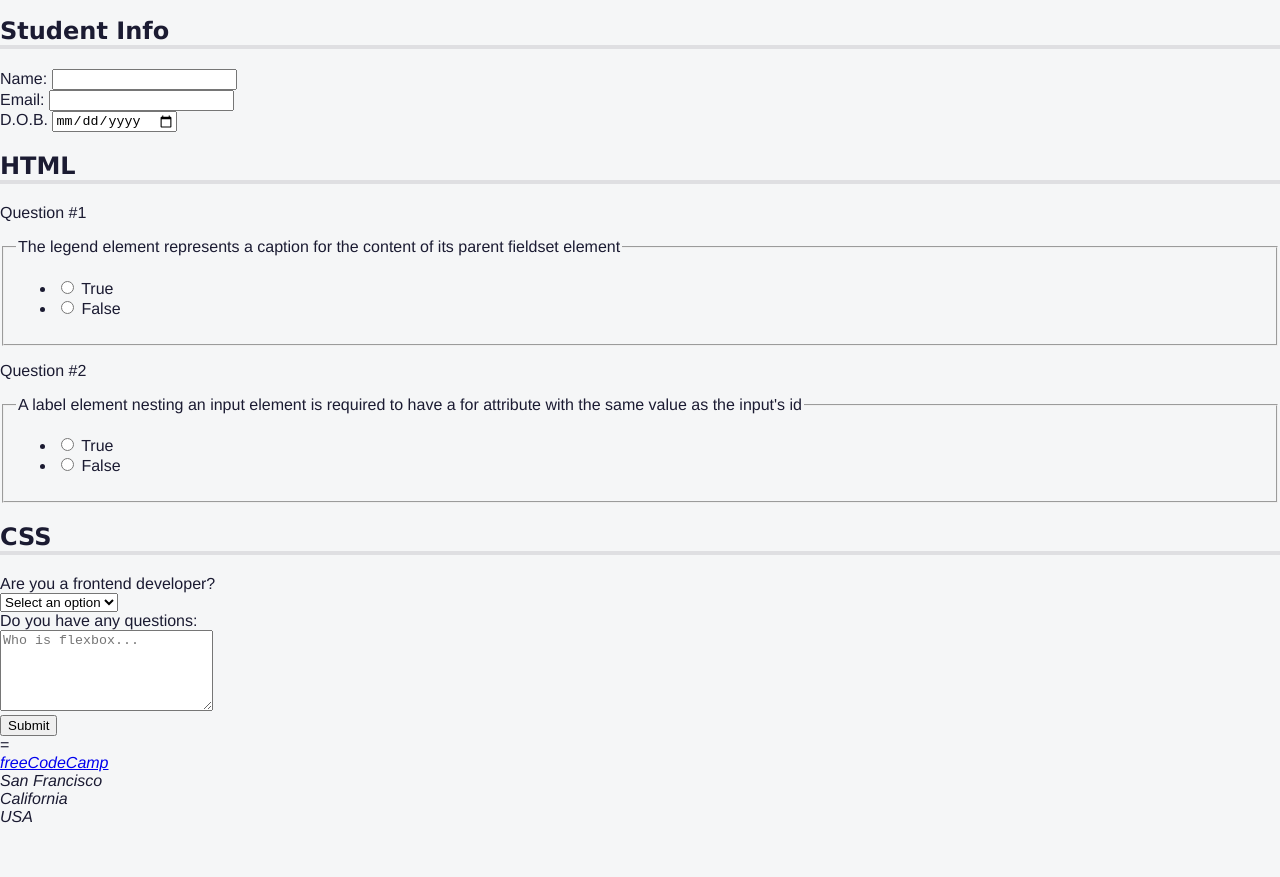
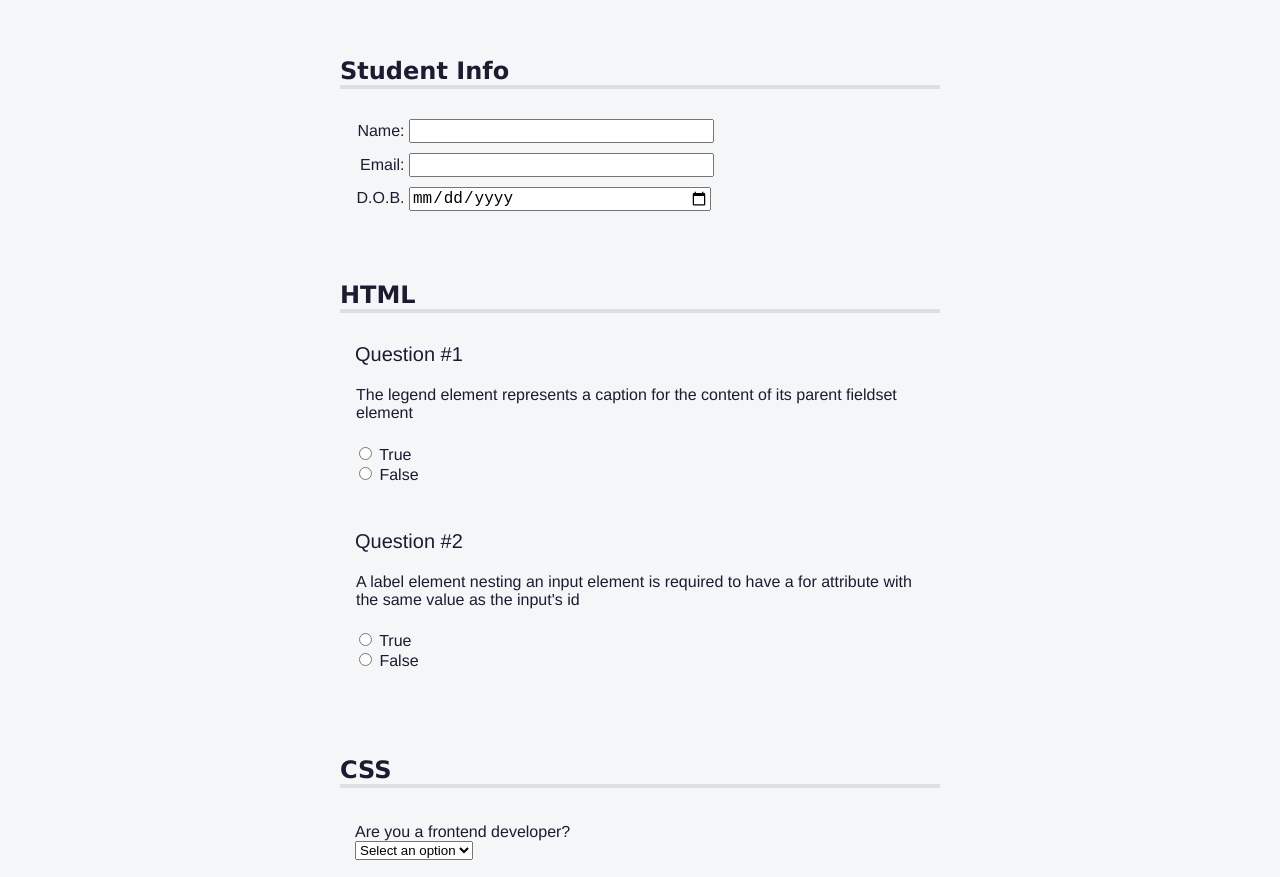
Before and after one commit to Beastcrusher69/HTML-CSS-Quiz, a plain HTML site: page index.html in a window 1280 px wide. Shown: the part 53-930 px from the top of the page. Before the commit the page ends 879 px from the top, so only its background shows below. Drawn offline with Linux system fonts and the light colour scheme.

Commit message:
completed 'html/css quiz' on FCC

```diff
--- a/index.html
+++ b/index.html
@@ -109,7 +109,7 @@
         <button type="submit">Submit</button>
       </form>
     </main>
-    <footer>=
+    <footer>
       <address>
         <a href="https://freecodecamp.org">freeCodeCamp</a><br />
         San Francisco<br />
--- a/styles.css
+++ b/styles.css
@@ -1,3 +1,9 @@
+@media (prefers-reduced-motion: no-preference) {
+  * {
+    scroll-behavior: smooth;
+  }
+}
+
 body {
   background: #f5f6f7;
   color: #1b1b32;
@@ -38,11 +44,11 @@ nav {
 nav > ul {
   display: flex;
   justify-content: space-evenly;
+  flex-wrap: wrap;
   align-items: center;
   padding-inline-start: 0;
   margin-block: 0;
   height: 100%;
-
 }
 
 nav > ul > li {
@@ -67,6 +73,12 @@ main {
   padding-top: 50px;
 }
 
+section {
+  width: 80%;
+  margin: 0 auto 10px auto;
+  max-width: 600px;
+}
+
 h1,
 h2 {
   font-family: Verdana, Tahoma;
@@ -74,10 +86,90 @@ h2 {
 
 h2 {
   border-bottom: 4px solid #dfdfe2;
+  margin-top: 0px;
+  padding-top: 60px;
+}
+
+.info {
+  padding: 10px 0 0 5px;
+}
+
+.formrow {
+  margin-top: 30px;
+  padding: 0px 15px;
+}
+
+input {
+  font-size: 16px;
+}
+
+.info label, .info input {
+  display: inline-block;
+}
+
+.info input {
+  width: 50%;
+  text-align: left;
+}
+
+.info label {
+  width: 10%;
+  min-width: 55px;
+  text-align: right;
+}
+
+.question-block {
+  text-align: left;
+  display: block;
+  width: 100%;
+  margin-top: 20px;
+  padding-top: 5px;
+}
+
+p {
+  margin-top: 5px;
+  padding-left: 15px;
+  font-size: 20px;
 }
 
 p::before {
   content: "Question #";
+}
+
+.question {
+  border: none;
+  padding-bottom: 0;
+}
+
+.answers-list {
+  list-style: none;
+  padding: 0;
+}
+
+button {
+  display: block;
+  margin: 40px auto;
+  width: 40%;
+  padding: 15px;
+  font-size: 23px;
+  background: #d0d0d5;
+  border: 3px solid #3b3b4f;
+}
+
+footer {
+  background-color: #2a2a40;
+  display: flex;
+  justify-content: center;
+}
+
+footer,
+footer a {
+  color: #dfdfe2;
+}
+
+address {
+  text-align: center;
+  padding: 0.3em;
 }
 
 .sr-only {
```
